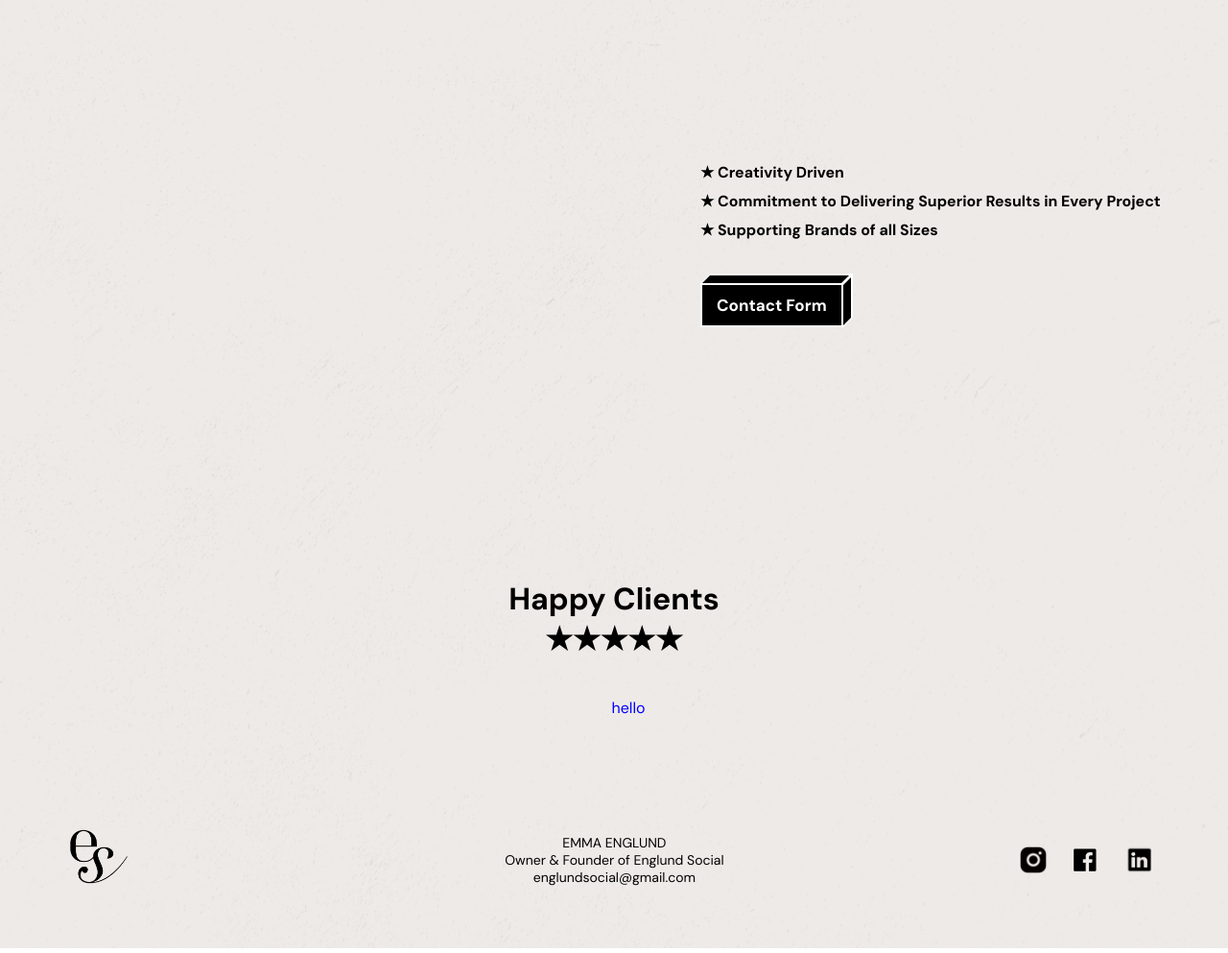
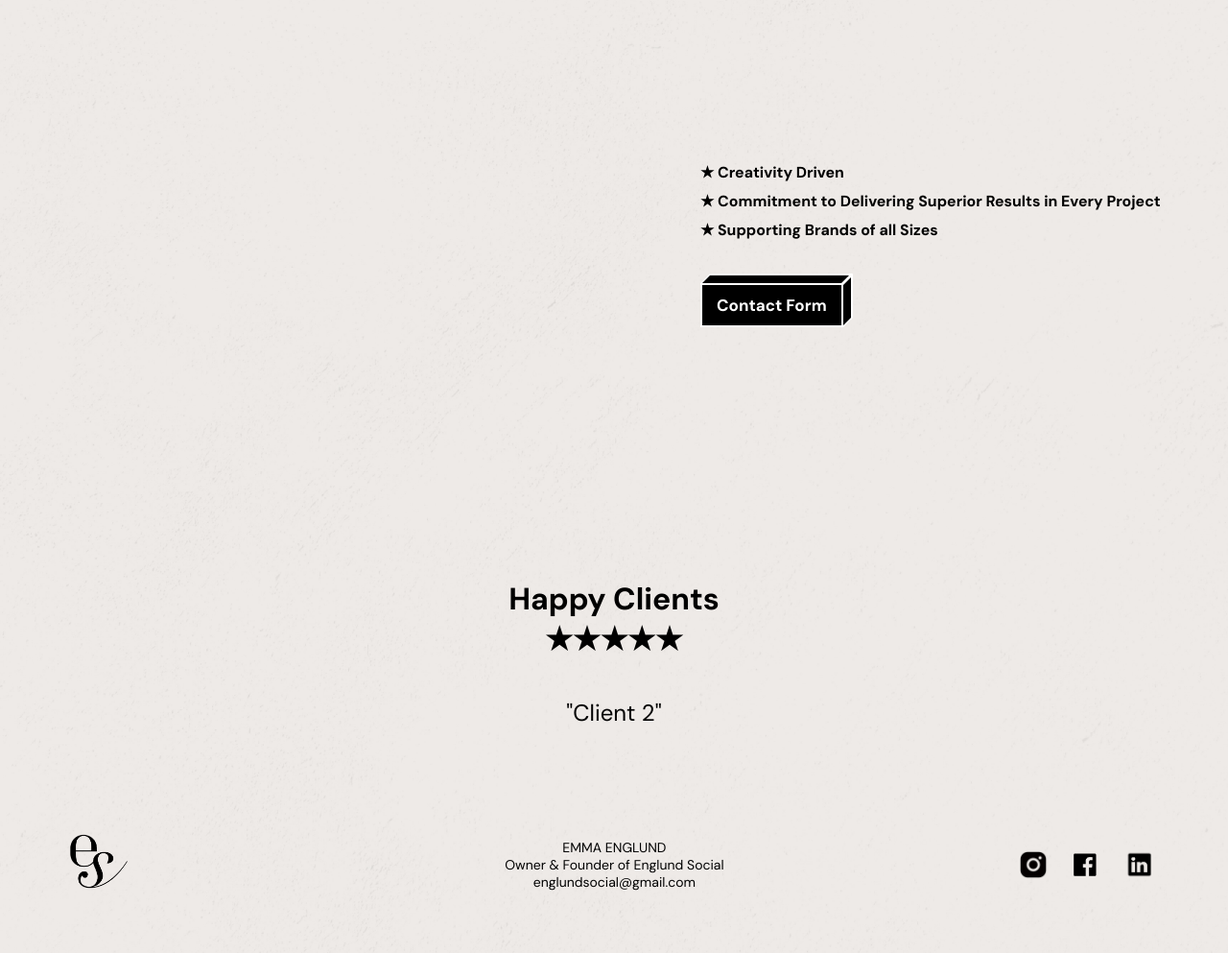
Before and after one commit to eemmaenglund/Englund-Social-Website, a plain HTML site: page home.html in a window 1280 px wide. Shown: the part 943-1936 px from the top of the page at 96% size. Drawn offline with nearby package versions, Linux system fonts and the light colour scheme; a script that the page names is missing; files whose address does not match are found by name.

Commit message:
client quotes

```diff
--- a/css/home.css
+++ b/css/home.css
@@ -20,12 +20,12 @@ body {
   align-items: center;
 }
 
-ul {
+.navbar ul {
   display: flex;
   justify-content: space-around;
 }
 
-ul, li{
+.navbar ul, .navbar li{
   display: inline-block;
   list-style: none;
   padding: 0;
@@ -302,7 +302,11 @@ height: 100%;
   width: 100%;
   left: 0;
   top: 0;
-  color: blue;
+  }
+
+  .rslides blockquote {
+    font-size: 3vmin;
+    color: #000000;
   }
 
 
--- a/css/prevwork.css
+++ b/css/prevwork.css
@@ -239,17 +239,19 @@ height: 100%;
   gap: 5vmin;
   margin-top: 5vmin;
   width: 100%;
+  color: #ffffff;
 }
 
 .column {
   padding: 20px 20px;
   width: 25%;
   text-align: center;
-  background-color: #f3efef;
+  background-color: #000000;
   border-radius: 20px;
 }
 .column h3 {
   margin-bottom: 1vmin;
+  color: #ffffff;
 }
 
 
--- a/css/services.css
+++ b/css/services.css
@@ -262,8 +262,14 @@ height: 100%;
   position: relative;
 }
 
+.right-container {
+  width: 200px;
+  transform: translateX(-70px);
+}
+
 .right a {
   width: 100px;
+  margin: 0 10px;
 }
 
 .right img {
--- a/home.html
+++ b/home.html
@@ -109,9 +109,9 @@
     <div id = "bottom">
         <h1 id = "clients">Happy Clients<br>★★★★★</h1>
         <ul class="rslides">
-          <li><p>hello</p></li>
-          <li><p>hello</p></li>
-          <li><p>hello</p></li>
+          <li><blockquote>"Client 1"</blockquote></li>
+          <li><blockquote>"Client 2"</blockquote></li>
+          <li><blockquote>"Client 3"</blockquote></li>
         </ul>
     </div>
     <footer>
--- a/js/rslides.js
+++ b/js/rslides.js
@@ -1,3 +1,4 @@
-$(document).ready(function(){
+// Applying the responsiveSlides function to elements with class "rslides" when the DOM is fully loaded
+$(function(){
     $(".rslides").responsiveSlides();
 });
```
